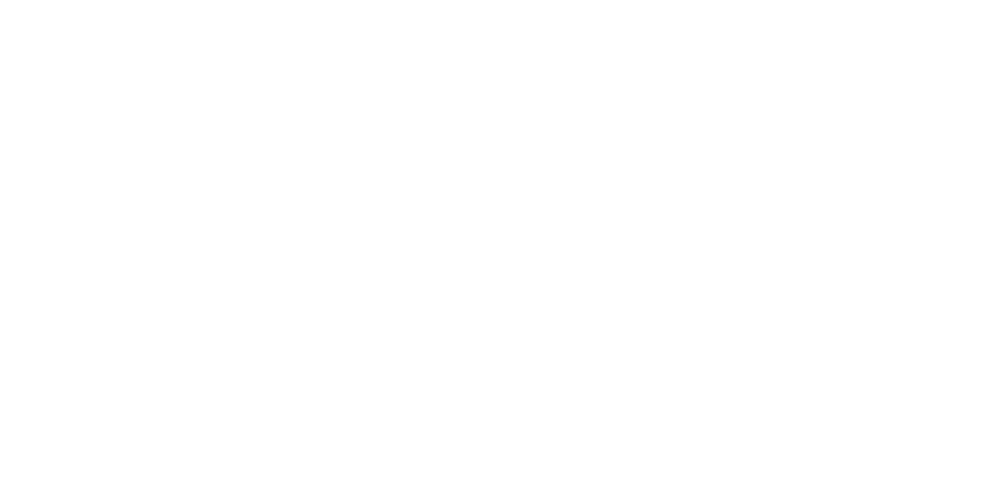
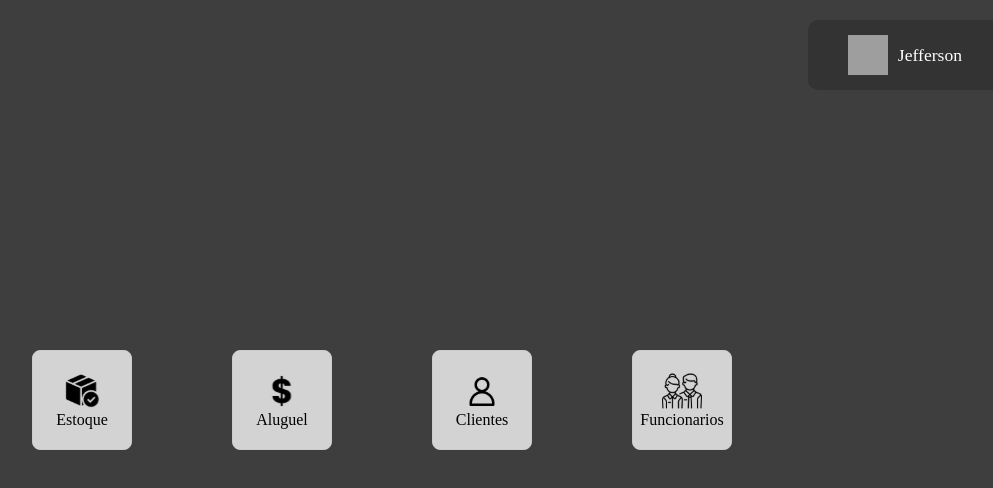
Before and after one commit to KillersonDS/projeto-front, a React (Vite) app: page /Start in a window 1280 px wide. Before the commit this address had no page. Shown: the top 488 px of the page, without its empty margins (258-1251 px from the left). Built offline with nearby package versions, Linux system fonts and the light colour scheme; grey boxes are pictures that could not be loaded.

Commit message:
TelaInicio

```diff
--- /dev/null
+++ b/src/pages/StartScreen/Styles.ts
@@ -0,0 +1,60 @@
+// src/styles.ts
+import styled from "styled-components";
+
+// Contêiner principal da página
+export const PageContainer = styled.div`
+  background-color: #3e3e3e; /* Fundo cinza */
+  height: 100vh; /* Altura total da viewport */
+  display: flex; /* Habilita o flexbox */
+  justify-content: center; /* Centraliza horizontalmente */
+  align-items: center; /* Centraliza verticalmente */
+`;
+
+// Contêiner para os botões
+export const ButtonContainer = styled.div`
+  display: flex;
+  justify-content: center; /* Centraliza os botões horizontalmente */
+  align-items: center; /* Centraliza verticalmente */
+  gap: 100px; /* Espaçamento entre os botões */
+`;
+
+// Estilo do botão
+export const Button = styled.div`
+  display: flex;
+  flex-direction: column; /* Alinha o ícone e o texto verticalmente */
+  align-items: center; /* Centraliza o conteúdo dentro do botão */
+  background-color: white; /* Fundo branco */
+  border: 1px solid #ccc; /* Borda opcional */
+  border-radius: 8px; /* Bordas arredondadas */
+  padding: 20px; /* Padding interno */
+  width: 100px; /* Largura do botão */
+  cursor: pointer; /* Muda o cursor para indicar que é clicável */
+  transition: transform 0.2s; /* Animação suave ao passar o mouse */
+  background-color: #d3d3d3;
+
+  &:hover {
+    transform: scale(1.05); /* Aumenta o botão ao passar o mouse */
+  }
+`;
+
+// Contêiner do perfil
+export const ProfileContainer = styled.div`
+  position: absolute; /* Posiciona no canto superior direito */
+  top: 20px; /* Distância do topo */
+  right: 20px; /* Distância da direita */
+  background-color: #333; /* Fundo cinza escuro */
+  color: white; /* Cor do texto (branco) */
+  border-radius: 10px; /* Bordas arredondadas */
+  padding: 15px 40px; /* Padding interno */
+  display: flex; /* Habilita o flexbox */
+  align-items: center; /* Centraliza verticalmente */
+  gap: 10px; /* Espaçamento entre a imagem e o texto */
+  font-size: 1.1em; /* Aumenta o tamanho da fonte do nome do usuário */
+`;
+
+// Estilo da imagem de perfil
+export const ProfileImage = styled.img`
+  width: 40px; /* Largura da imagem */
+  height: 40px; /* Altura da imagem */
+  //border-radius: 50%; /* Torna a imagem circular */
+`;
--- /dev/null
+++ b/src/pages/StartScreen/index.tsx
@@ -0,0 +1,43 @@
+// src/index.tsx
+import React from 'react';
+import { PageContainer, ButtonContainer, Button, ProfileContainer, ProfileImage } from './styles'; // Importa os estilos
+
+// Importar os ícones
+import Employess from "../../assets/icons/employees.svg"
+import Client from "../../assets/icons/client.svg"
+import Money from "../../assets/icons/money.svg"
+import Stock from "../../assets/icons/stock.svg"
+
+const StartScreen: React.FC = () => {
+  const userName = "Jefferson";
+  const profileImageUrl = "../../assets/icons/client.svg";
+
+  return (
+    <PageContainer> {/* Usar o contêiner da página */}
+      <ProfileContainer>
+        <ProfileImage src={profileImageUrl} alt="Perfil" />
+        {userName}
+      </ProfileContainer>
+      <ButtonContainer>
+        <Button onClick={() => console.log('Ir para Tela 1')}>
+          <img src={Stock} alt="" width="40" height="40" />
+          <span>Estoque</span>
+        </Button>
+        <Button onClick={() => console.log('Ir para Tela 1')}>
+          <img src={Money} alt="" width="40" height="40" />
+          <span>Aluguel</span>
+        </Button>
+        <Button onClick={() => console.log('Ir para Tela 1')}>
+          <img src={Client} alt="" width="40" height="40" />
+          <span>Clientes</span>
+        </Button>
+        <Button onClick={() => console.log('Ir para Tela 1')}>
+          <img src={Employess} alt="" width="40" height="40" />
+          <span>Funcionarios</span>
+        </Button>
+      </ButtonContainer>
+    </PageContainer>
+  );
+};
+
+export default StartScreen
--- a/src/routes/Router.tsx
+++ b/src/routes/Router.tsx
@@ -5,6 +5,7 @@
 import Home from '../pages/Home';
 import Register from '../pages/Register';
 import Employees from '../pages/Employees';
+import StartScreen from '../pages/StartScreen';
 // import Client from '../pages/Client';
 // import Stock from '../pages/Stock';
 // import Rent from '../pages/Rent';
@@ -23,6 +24,9 @@
 const Router: React.FC = () => {
     return (
         <Routes>
+            {/* Rota da tela de inicio */}
+            <Route path="/Start" element={<StartScreen />} />
+
             {/* Rota de login */}
             <Route path="/login" element={<Login />} />
 
```
